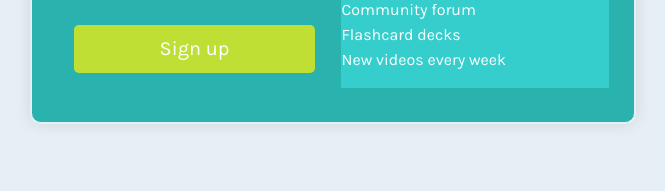
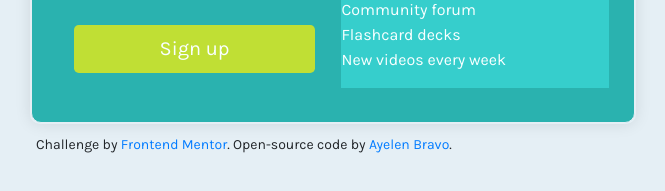
Before and after one commit to ayebravo/Single-price-grid-component, a plain HTML site: page index.html in a window 1280 px wide. Shown: the part 605-796 px from the top of the page, without its empty margins (307-972 px from the left). Drawn offline with nearby package versions, Linux system fonts and the light colour scheme.

Commit message:
Updated title and added attribution element

```diff
--- a/index.html
+++ b/index.html
@@ -3,7 +3,7 @@
   <head>
     <meta charset="UTF-8" />
     <meta name="viewport" content="width=device-width, initial-scale=1.0" />
-    <title>Single Price Grid Component</title>
+    <title>Frontend Mentor | Single Price Grid Component</title>
     <link
       href="https://fonts.googleapis.com/css2?family=Karla&display=swap"
       rel="stylesheet"
@@ -64,5 +64,16 @@
         </div>
       </div>
     </div>
+    <p class="attribution">
+      Challenge by
+      <a href="https://www.frontendmentor.io?ref=challenge" target="_blank"
+        >Frontend Mentor</a
+      >. Open-source code by
+      <a
+        href="https://github.com/ayebravo/Single-price-grid-component"
+        target="_blank"
+        >Ayelen Bravo</a
+      >.
+    </p>
   </body>
 </html>
--- a/styles.css
+++ b/styles.css
@@ -92,3 +92,9 @@ span {
   font-size: 18px;
   margin-bottom: 2rem;
 }
+
+.attribution {
+  margin-left: 40px;
+  margin-top: 10px;
+  font-size: 14px;
+}
```
